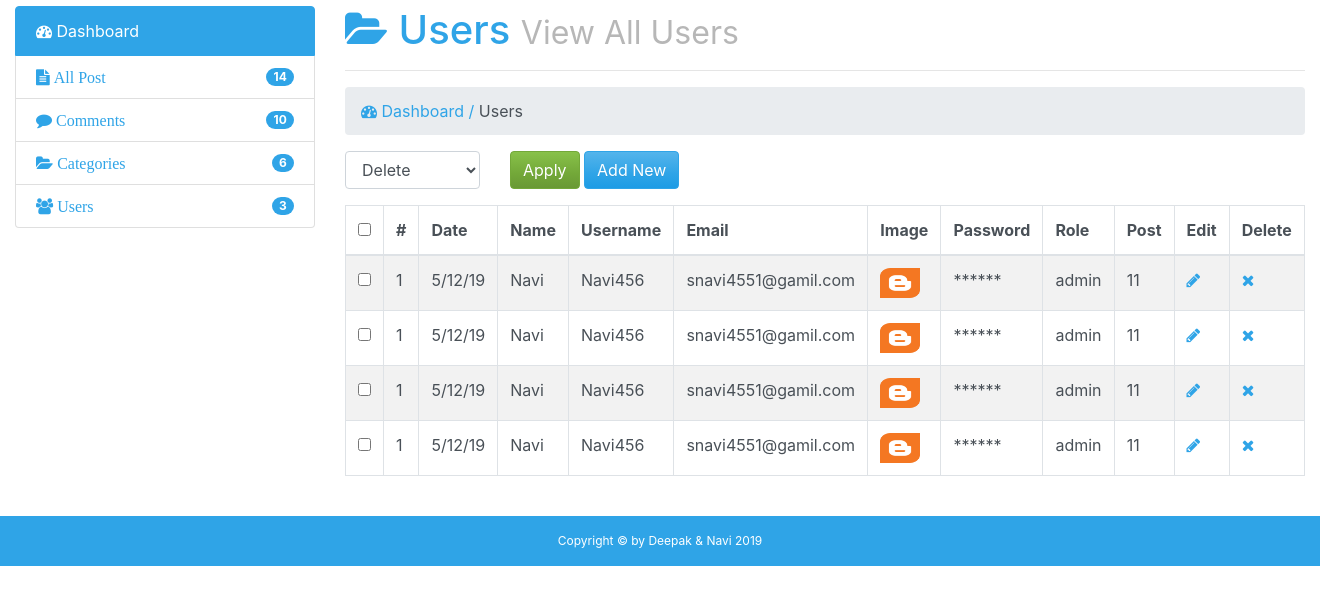
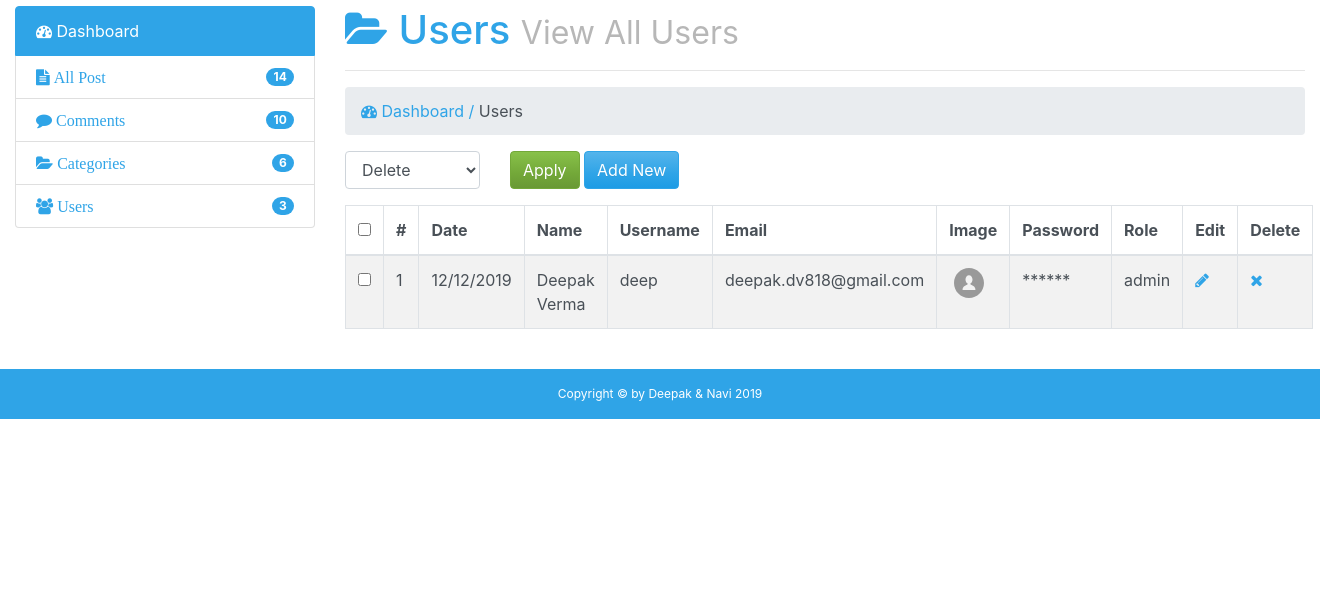
Before and after one commit to CodingBridz/final, a PHP site: page /admin/users.php in a window 1320 px wide. Shown: the part 74-679 px from the top of the page. Run offline with PHP 8.4, Linux system fonts and the light colour scheme; data comes from the database, SQL or seed files in the repository; both versions use the stored data as it was after the commit.

Commit message:
get user in admin done with data-base include

```diff
--- a/admin/inc/footer.php
+++ b/admin/inc/footer.php
@@ -1,3 +1,3 @@
  <footer class="text-center">
-    Copyright &copy by Deepak & Navi 2019
+    Copyright &copy by Deepak & Navi <?php echo date("Y"); ?>
   </footer>
--- a/admin/users.php
+++ b/admin/users.php
@@ -1,3 +1,4 @@
+<?php require_once('../inc/db.php'); ?>
 <!DOCTYPE html>
 <html>
   <head>
@@ -19,6 +20,13 @@
           <li><a href="index.html"><i class="fa fa-tachometer"></i> Dashboard / </a></li>
           <li class="active"><i class="fa fa-folder-opn"></i> Users</li>
         </ol>
+        <?php
+      $query = "SELECT * FROM users ORDER BY id DESC";
+      $run = mysqli_query($con,$query);
+      if (mysqli_num_rows($run) > 0) {
+
+
+        ?>
         <div class="row">
           <div class="col-md-6">
               <form action="">
@@ -40,7 +48,6 @@
               </form>
           </div>
            <div class="col-md-6">
-
           </div>
         </div>
         <table class="table table-hover table-bordered table-striped">
@@ -55,71 +62,46 @@
               <th>Image</th>
               <th>Password</th>
               <th>Role</th>
-              <th>Post</th>
               <th>Edit</th>
               <th>Delete</th>
             </tr>
           </thead>
           <tbody>
+            <?php
+            while ($row = mysqli_fetch_array($run)) {
+              $id = $row['id'];
+              $first_name = ucfirst($row['first_name']);
+              $last_name = ucfirst($row['last_name']);
+              $email= $row['email'];
+              $username= $row['username'];
+              $roll = $row['roll'];
+              $image= $row['image'];
+              $date = $row['date'];
+            ?>
             <tr>
               <td><input type="checkbox" name=""></td>
-              <td>1</td>
-              <td>5/12/19</td>
-              <td>Navi</td>
-              <td>Navi456</td>
-              <td>snavi4551@gamil.com</td>
-              <td><img src="img/icon1.png" alt="" class="img-responsive" width="40px;" height="30px;"></td>
+              <td><?php  echo $id; ?></td>
+              <td><?php  echo $date; ?></td>
+              <td><?php echo "$first_name $last_name"; ?></td>
+              <td><?php echo $username;?></td>
+              <td><?php echo $email;?></td>
+              <td><img src="img/<?php echo $image; ?>" alt="" class="img-responsive" width="40px;" height="30px;"></td>
               <td>******</td>
-              <td>admin</td>
-              <td>11</td>
-              <td><a href=""><i class="fa fa-pencil"></i></a></td>
-              <td><a href=""><i class="fa fa-times"></i></a></td>
+              <td><?php echo $roll; ?></td>
+              <td><a href="add-user.php?edit=<?php echo $id; ?>"><i class="fa fa-pencil"></i></a></td>
+              <td><a href="users.php?del=<?php echo  $id; ?>"><i class="fa fa-times"></i></a></td>
             </tr>
-            <tr>
-              <td><input type="checkbox" name=""></td>
-              <td>1</td>
-              <td>5/12/19</td>
-              <td>Navi</td>
-              <td>Navi456</td>
-              <td>snavi4551@gamil.com</td>
-              <td><img src="img/icon1.png" alt="" class="img-responsive" width="40px;" height="30px;"></td>
-              <td>******</td>
-              <td>admin</td>
-              <td>11</td>
-              <td><a href=""><i class="fa fa-pencil"></i></a></td>
-              <td><a href=""><i class="fa fa-times"></i></a></td>
-            </tr>
-            <tr>
-              <td><input type="checkbox" name=""></td>
-              <td>1</td>
-              <td>5/12/19</td>
-              <td>Navi</td>
-              <td>Navi456</td>
-              <td>snavi4551@gamil.com</td>
-              <td><img src="img/icon1.png" alt="" class="img-responsive" width="40px;" height="30px;"></td>
-              <td>******</td>
-              <td>admin</td>
-              <td>11</td>
-              <td><a href=""><i class="fa fa-pencil"></i></a></td>
-              <td><a href=""><i class="fa fa-times"></i></a></td>
-            </tr>
-            <tr>
-              <td><input type="checkbox" name=""></td>
-              <td>1</td>
-              <td>5/12/19</td>
-              <td>Navi</td>
-              <td>Navi456</td>
-              <td>snavi4551@gamil.com</td>
-              <td><img src="img/icon1.png" alt="" class="img-responsive" width="40px;" height="30px;"></td>
-              <td>******</td>
-              <td>admin</td>
-              <td>11</td>
-              <td><a href=""><i class="fa fa-pencil"></i></a></td>
-              <td><a href=""><i class="fa fa-times"></i></a></td>
-            </tr>
+            <?php
+               }
+            ?>
           </tbody>
         </table>
-
+        <?php
+        }
+      else{
+           echo "<center><h2>No Users Avialable Now</h2></center>";
+      }
+        ?>
       </div>
     </div>
   </div><br>
```
Also changed, not shown: DB/blog.sql (+44 -3 lines), admin/img/user.svg (added).
